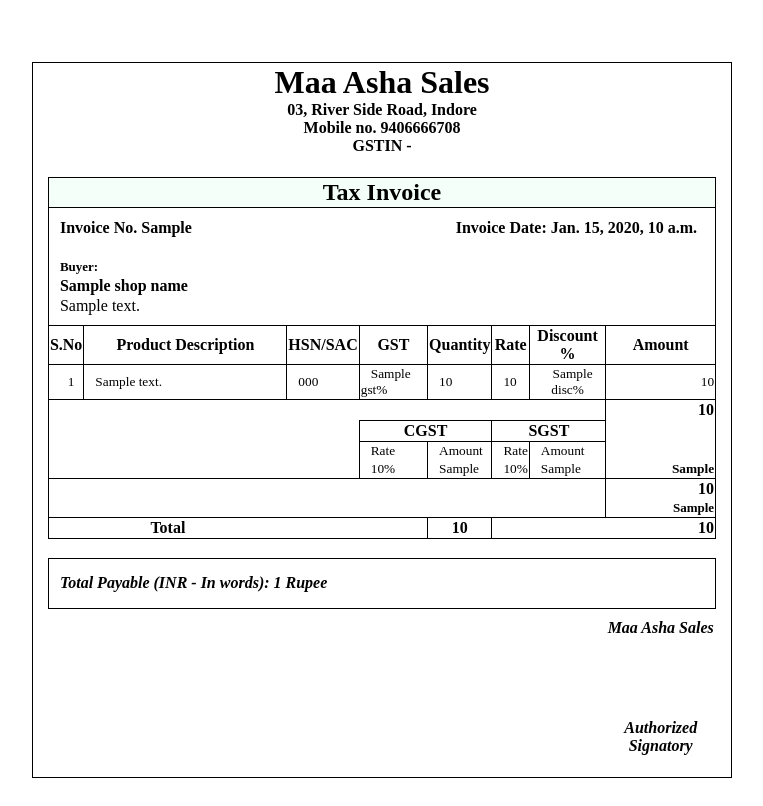
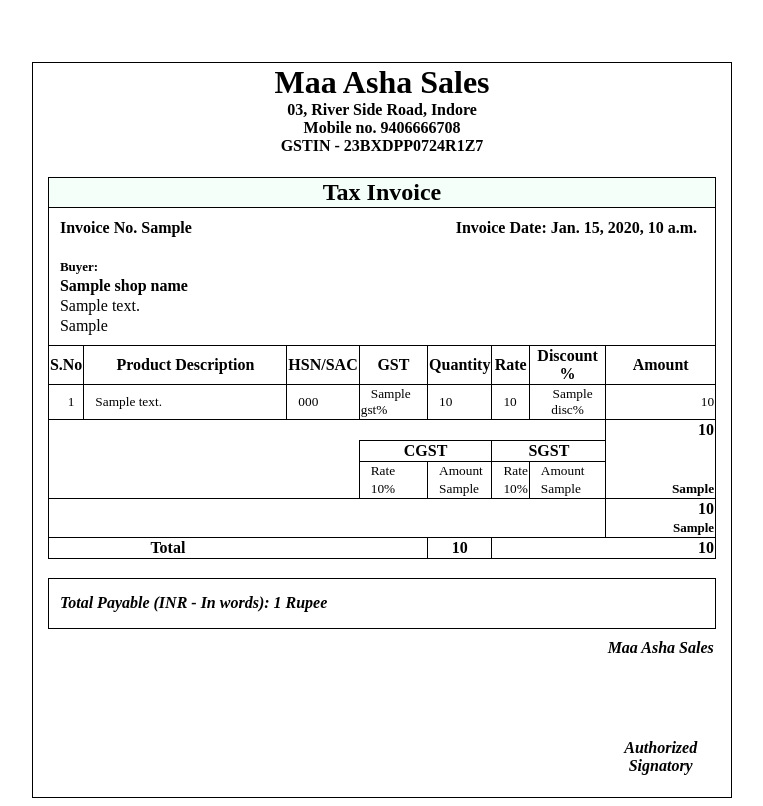
Before and after one commit to DharmeshAsodiya/myaccountant, a Django app: template templates/order/invoice.html in a window 1280 px wide. Shown: the whole page, without its empty margins (258-1021 px from the left). Before the commit the page ends 778 px from the top, so only its background shows below. Run offline with Django 3.2, Linux system fonts and the light colour scheme; the template is opened without the code that fills it: most values are stand-ins (such as "Sample title", 1, 10 or a date in 2020); parts of the project's set-up code (start-up, migrations or seed data) failed here and were passed over.

Commit message:
gst change

```diff
--- a/client/admin.py
+++ b/client/admin.py
@@ -6,6 +6,4 @@ from .models import Shop
 @admin.register(Shop)
 class ShopAdmin(BaseAdmin):
 
-    list_display = ('id', "name", "address")
-
-# Register your models here.
+    list_display = ('id', "name", "address", "beat", "contact_no", "gst")
--- a/client/models.py
+++ b/client/models.py
@@ -9,6 +9,7 @@ class Shop(BaseModel):
     email = models.EmailField(max_length=100, default="", null=True, blank=True)
     address = models.TextField(max_length=1000)
     beat = models.CharField(max_length=200)
+    gst = models.CharField(max_length=200, null=True, blank=True, verbose_name="GST Number")
 
     def __str__(self):
         return f"{self.name}({self.beat})"
--- a/order/services/ordercreator.py
+++ b/order/services/ordercreator.py
@@ -73,6 +73,7 @@ class OrderCreator(object):
                            "invoice_date": datetime.datetime.strftime(datetime.datetime.now(), "%d/%m/%Y"),
                            "shop_name": self.shop.name,
                            "shop_address": self.shop.address,
+                           "shop_gst": f"GSTIN - {self.shop.gst}" if self.shop.gst else "",
                            "item_details": self.item_details,
                            "sub_total": decimal_to_price(self.order_total),
                            "final_total": decimal_to_price(final_total),
--- a/templates/order/invoice.html
+++ b/templates/order/invoice.html
@@ -47,7 +47,7 @@
     </br>
     </br>
     <table class="invoice">
-        <tr style="border-bottom: hidden;"><th height="20px"> <b style="font-size:xx-large;">Maa Asha Sales</b></br>03, River Side Road, Indore</br>Mobile no. 9406666708</br>GSTIN - </th></tr>
+        <tr style="border-bottom: hidden;"><th height="20px"> <b style="font-size:xx-large;">Maa Asha Sales</b></br>03, River Side Road, Indore</br>Mobile no. 9406666708</br>GSTIN - 23BXDPP0724R1Z7</th></tr>
         <tr>
             <td>
                 <table class="content">
@@ -62,6 +62,7 @@
                     <tr ><td colspan="8" ><b style="font-size: small;">Buyer:</b></td></tr>
                     <tr ><td colspan="8" ><b>{{shop_name}}</b></td></tr>
                     <tr ><td colspan="8" >{{shop_address}}</td></tr>
+                    <tr ><td colspan="8" >{{shop_gst}}</td></tr>
                     <tr><td colspan="8"  height="10px" ></td></tr>
                     <tr><th width="5px">S.No</th><th>Product Description</th><th>HSN/SAC</th><th>GST</th><th>Quantity</th><th>Rate</th><th>Discount %</th><th>Amount</th></tr>
                     {% for item in item_details %}
```
Also changed, not shown: client/migrations/0003_shop_gst.py (added), order/migrations/0003_auto_20200716_1143.py (added).
